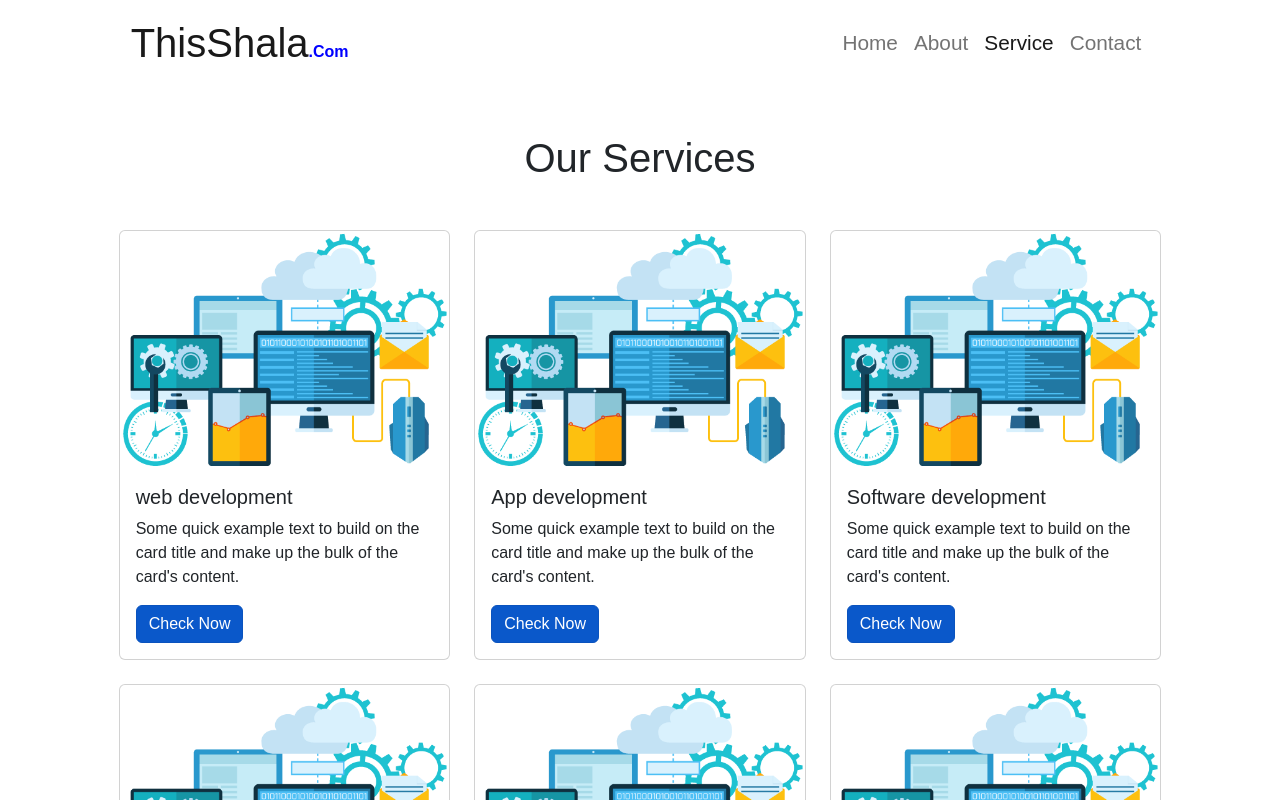
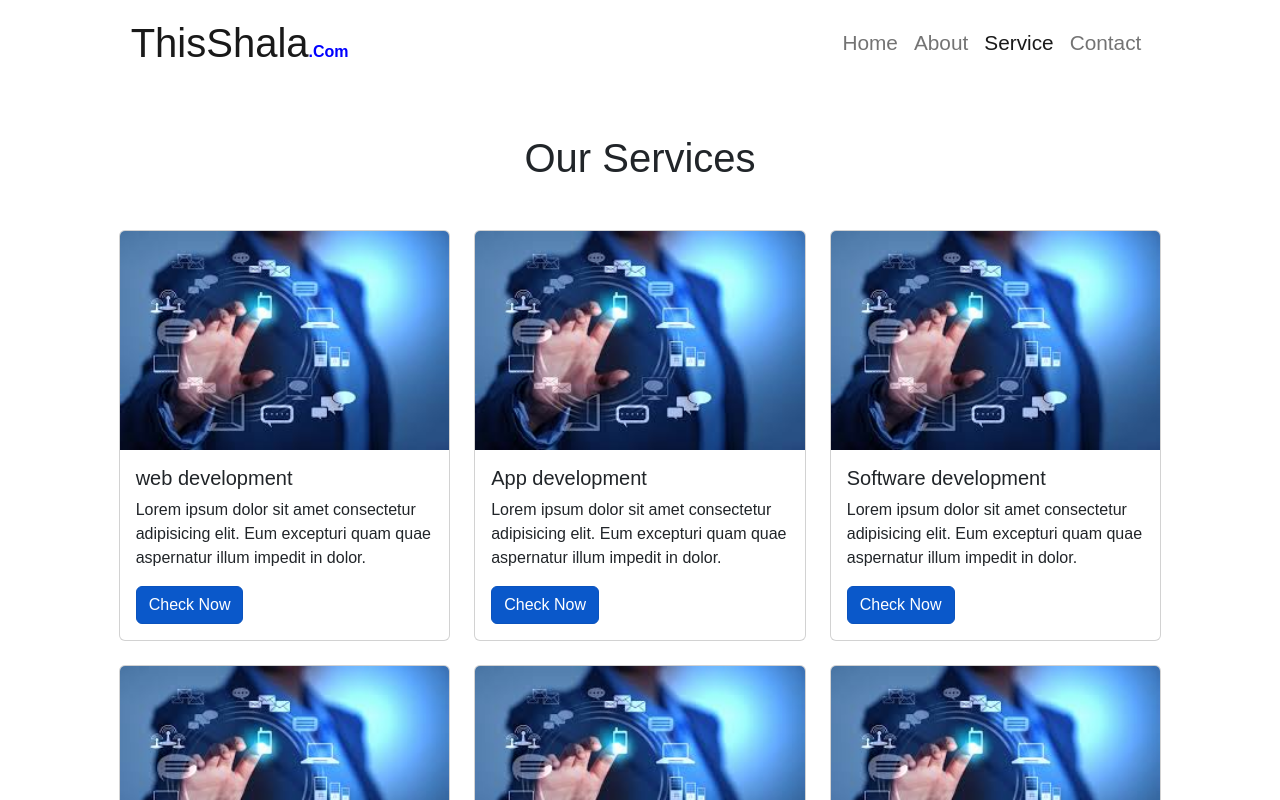
Before and after one commit to luckymeraj/Company-App, a React (Create React App) app: page /service in a window 1280 px wide. Shown: the top 800 px of the page. Built offline with nearby package versions, Linux system fonts and the light colour scheme; the HTML template or start-up script is replaced by a standard one; a web font is replaced by a local one.

Commit message:
cardUpdate

```diff
--- a/src/About.jsx
+++ b/src/About.jsx
@@ -3,6 +3,7 @@ import about from "./images/aboutImg2.png";
 import { NavLink } from "react-router-dom";
 import Common from "./Common";
 const About = () => {
+
   return (
     <Common
 
--- a/src/Card.jsx
+++ b/src/Card.jsx
@@ -4,14 +4,13 @@ import { NavLink } from 'react-router-dom'
 const Card = (props) => {
   return (
     <>
-    <div className="col-md-4 col-12 mx-auto">
-      <div className="card">
+    <div className="col-md-4 col-12 mx-auto" >
+      <div className="card" >
         <img src={props.imgsrc} className="card-img-top" alt={props.imgsrc} />
         <div className="card-body">
           <h5 className="card-title font-weight-bold">{props.title}</h5>
           <p className="card-text">
-            Some quick example text to build on the card title and make up the
-            bulk of the card's content.
+            {props.detail}
           </p>
           <NavLink to="" className="btn btn-primary">
             Check Now
--- a/src/CardData.jsx
+++ b/src/CardData.jsx
@@ -1,29 +1,37 @@
-import web from "./images/setting.png";
+import serv from "./images/servImg.jpg";
+
+
 
 const CardData = [
     {
-        imgsrc: web,
+        imgsrc: serv,
         title: "web development",
+        detail: "Lorem ipsum dolor sit amet consectetur adipisicing elit. Eum excepturi quam quae aspernatur illum impedit in dolor."
     },
     {
-        imgsrc: web,
+        imgsrc: serv,
         title: "App development",
+        detail: "Lorem ipsum dolor sit amet consectetur adipisicing elit. Eum excepturi quam quae aspernatur illum impedit in dolor."
     },
     {
-        imgsrc: web,
+        imgsrc: serv,
         title: "Software development",
+        detail: "Lorem ipsum dolor sit amet consectetur adipisicing elit. Eum excepturi quam quae aspernatur illum impedit in dolor."
     },
     {
-        imgsrc: web,
+        imgsrc: serv,
         title: "Digital Marketing",
+        detail: "Lorem ipsum dolor sit amet consectetur adipisicing elit. Eum excepturi quam quae aspernatur illum impedit in dolor."
     },
     {
-        imgsrc: web,
+        imgsrc: serv,
         title: "Android development",
+        detail: "Lorem ipsum dolor sit amet consectetur adipisicing elit. Eum excepturi quam quae aspernatur illum impedit in dolor."
     },
     {
-        imgsrc: web,
+        imgsrc: serv,
         title: "Data Science",
+        detail: "Lorem ipsum dolor sit amet consectetur adipisicing elit. Eum excepturi quam quae aspernatur illum impedit in dolor."
     },
 
 ]
--- a/src/Footer.jsx
+++ b/src/Footer.jsx
@@ -3,7 +3,7 @@ import web from "./images/setting.png";
 const Footer = () => {
     return (
         <>
-            <div className="card mb-0" style={{ background: "#e6ffff", border:"none" }}>
+            <div className="card mb-0" style={{ background: "rgb(251, 251, 251)", border:"none" }}>
 
                 <p className="card-text" style={{ textAlign: "center",fontSize:"17px", fontWeight: "bold" }}>Meraj Rizwan</p>
                 <p className="card-text" style={{ textAlign: "center",fontSize:"15px" }}>Copyright © 2022 ThisShala All Right Reserved</p>
--- a/src/Service.jsx
+++ b/src/Service.jsx
@@ -13,7 +13,7 @@ const Service = () => {
           <div className="col-10 mx-auto">
             <div className="row gy-4">
               {CardData.map((val, ind) => {
-                return <Card key={ind} imgsrc={val.imgsrc} title={val.title} />;
+                return <Card key={ind} imgsrc={val.imgsrc} title={val.title} detail={val.detail} />;
               })}
             </div>
           </div>
```
Also changed, not shown: src/images/servImg.jpg (added), src/images/setting1.png (added).
